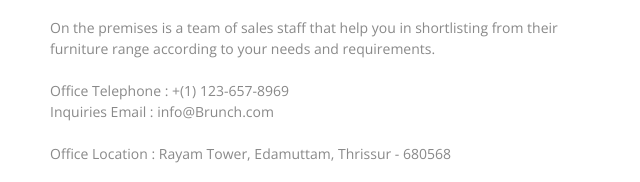
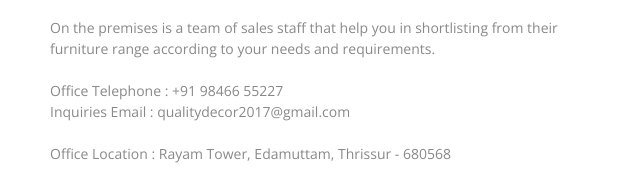
Before and after one commit to Dilshadce/Qdecor, a plain HTML site: page index.html in a window 1280 px wide. Shown: the part 4123-4305 px from the top of the page, 605-1245 px from the left. Drawn offline with nearby package versions, Linux system fonts and the light colour scheme; grey boxes are pictures that could not be loaded; animation ran at ten frames a second.

Commit message:
Update index.html

```diff
--- a/index.html
+++ b/index.html
@@ -411,8 +411,8 @@
 							 </div>
 
 	                        <p class="fs-16 f-w4">On the premises is a team of sales staff that help you in shortlisting from their furniture range according to your needs and requirements.</p><br>
-	                        <p class="fs-16 f-w4">Office Telephone : +(1) 123-657-8969</p>
-	                        <p class="fs-16 f-w4">Inquiries Email : info@Brunch.com</p><br>
+	                        <p class="fs-16 f-w4">Office Telephone : +91 98466 55227</p>
+	                        <p class="fs-16 f-w4">Inquiries Email : qualitydecor2017@gmail.com</p><br>
 	                        <p class="fs-16 f-w4">Office Location : Rayam Tower, Edamuttam, Thrissur - 680568</p><br>
 	                        <p class="fs-16 f-w4">Mon-Fri: 9am to 6pm</p>
 	                         <div class="social-icons color-hover clearfix mt-40 text-left">
```
